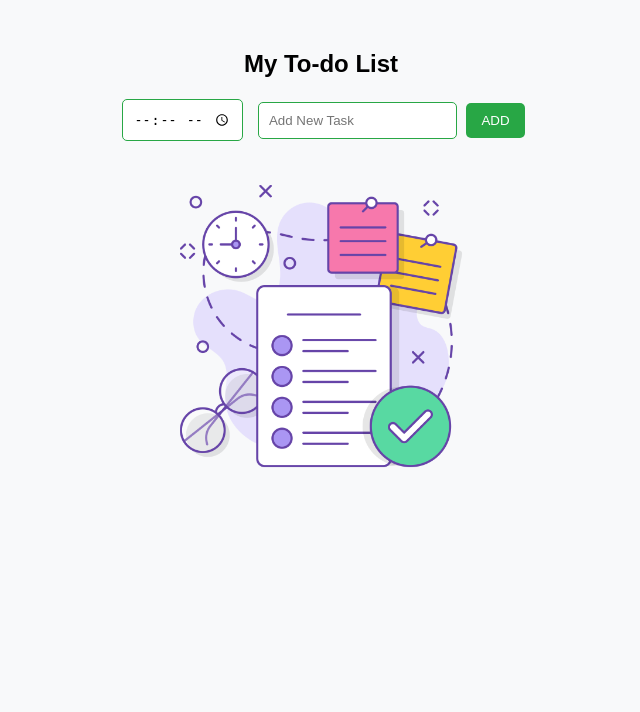
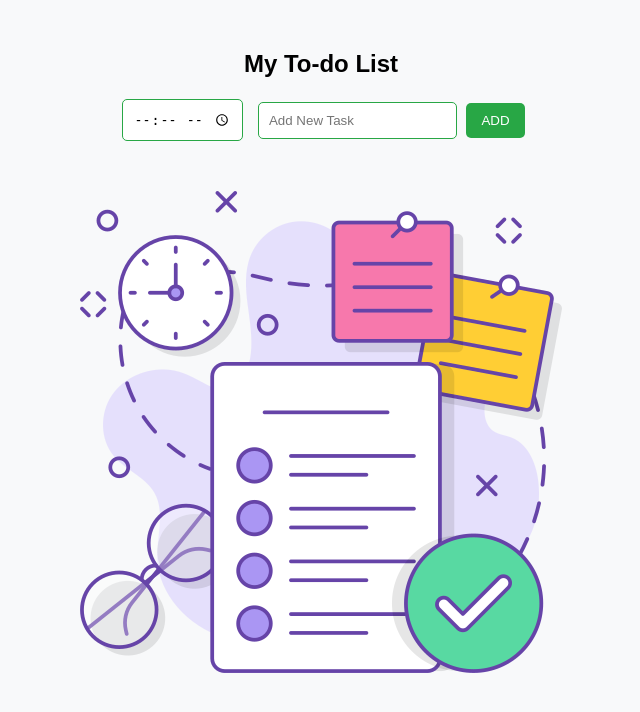
Before and after one commit to nodb/todo-app07, a Flask app: page / in a window 1280 px wide. Shown: the top 712 px of the page, without its empty margins (319-959 px from the left). Run offline with Flask 2, Linux system fonts and the light colour scheme.

Commit message:
Update styles.css

```diff
--- a/static/styles.css
+++ b/static/styles.css
@@ -69,8 +69,23 @@ li {
 
 .image-container {
     margin-top: 30px;
+
+    /* 이미지를 세로로 배치 */
+    display: flex;
+    flex-direction: column;
+    align-items: center;
+
+    /* 이미지 사이 간격 */
+    gap: 20px;
 }
 
 .image-container img {
-    width: 300px;
+    /* 원본 크기 유지 */
+    width: auto;
+    height: auto;
+
+    /* 화면보다 큰 경우에만 축소 */
+    max-width: 100%;
+
+    display: block;
 }
```
